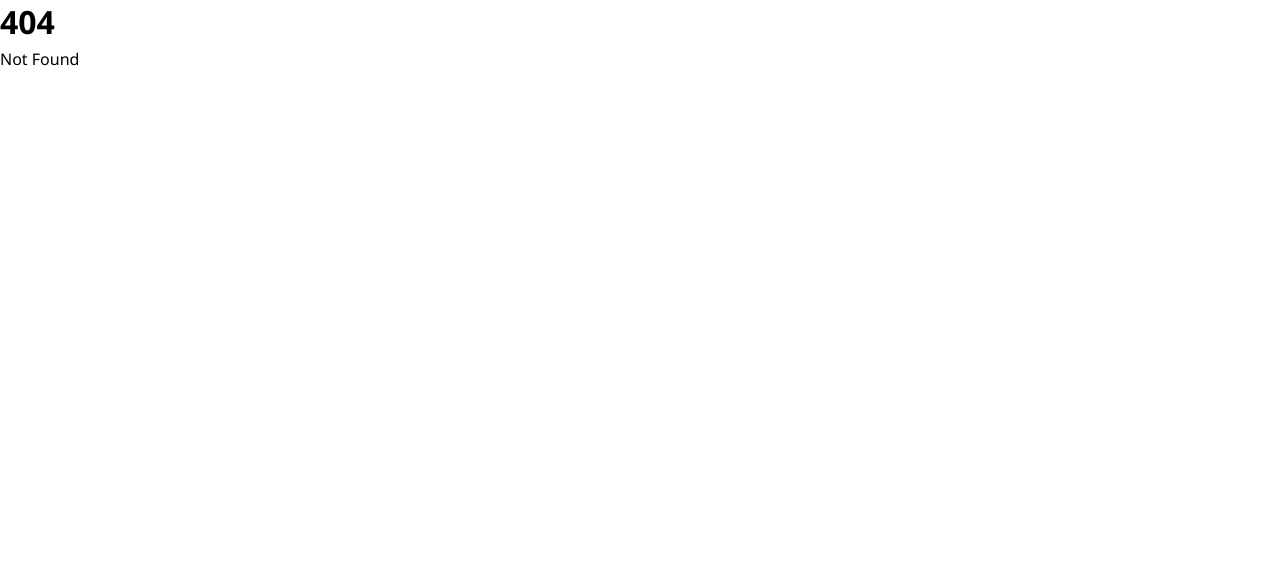
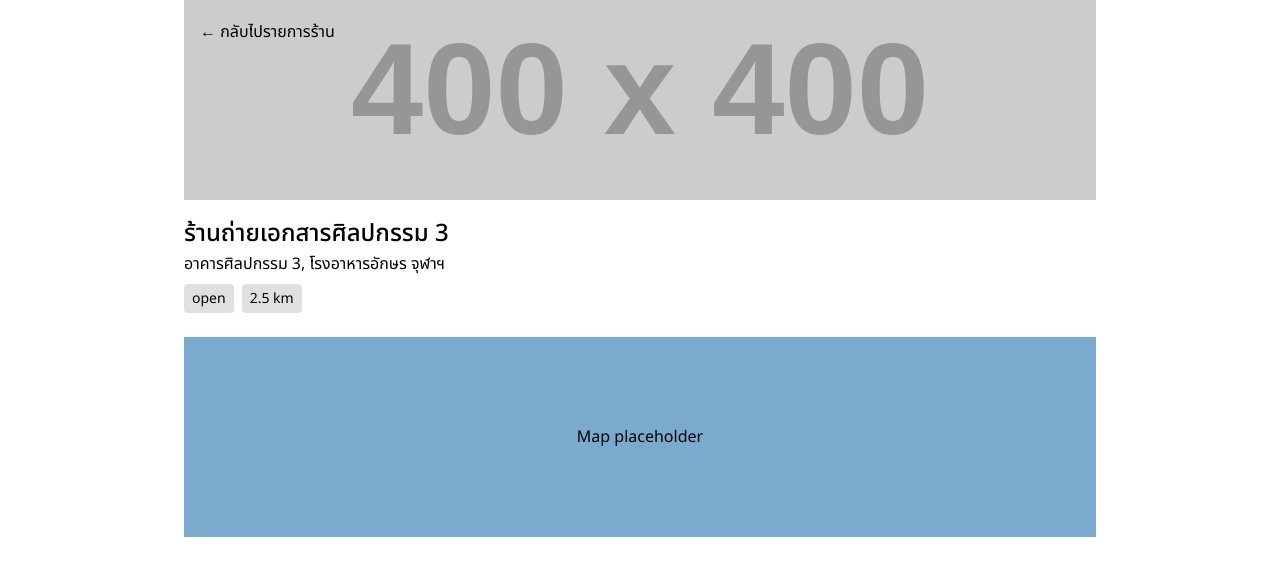
Before and after one commit to PatatoBit/PimDee-web, a SvelteKit app: page /stores/1 in a window 1280 px wide. Before the commit this address had no page. Shown: the top 576 px of the page. Built offline with nearby package versions, Linux system fonts and the light colour scheme; a web font is replaced by a local one.

Commit message:
Basic slug page layout

```diff
--- a/src/components/StorePreview.svelte
+++ b/src/components/StorePreview.svelte
@@ -1,7 +1,10 @@
 <script lang="ts">
-	let { name, location, profile_url, status, distance } = $props();
+	import type { StoreProps } from '$lib/dummy';
+
+	let { id, name, location, profile_url, status, distance }: StoreProps = $props();
 </script>
 
+<a href={`/stores/${id}`} class="store-link">
 	<div class="store-preview">
 		<div class="profile-preview">
 			<img src={profile_url} alt="Profile" class="profile-image" />
@@ -14,6 +17,7 @@
 			<p>{distance} km</p>
 		</div>
 	</div>
+</a>
 
 <style lang="scss">
 	.store-preview {
--- /dev/null
+++ b/src/lib/dummy.ts
@@ -0,0 +1,35 @@
+export interface StoreProps {
+	id: number;
+	name: string;
+	location: string;
+	profile_url: string;
+	status: string;
+	distance: number;
+}
+
+export const stores = [
+	{
+		id: 1,
+		name: 'ร้านถ่ายเอกสารศิลปกรรม 3',
+		location: 'อาคารศิลปกรรม 3, โรงอาหารอักษร จุฬาฯ',
+		profile_url: 'https://placehold.co/400',
+		status: 'open',
+		distance: 2.5
+	},
+	{
+		id: 2,
+		name: 'ร้าน B',
+		location: 'เชียงใหม่',
+		profile_url: 'https://placehold.co/400',
+		status: 'closed',
+		distance: 5.0
+	},
+	{
+		id: 3,
+		name: 'ร้าน C',
+		location: 'ภูเก็ต',
+		profile_url: 'https://placehold.co/400',
+		status: 'open',
+		distance: 1.2
+	}
+];
--- a/src/routes/+page.svelte
+++ b/src/routes/+page.svelte
@@ -1,29 +1,6 @@
 <script lang="ts">
 	import StorePreview from '../components/StorePreview.svelte';
-
-	let stores = [
-		{
-			name: 'ร้านถ่ายเอกสารศิลปกรรม 3',
-			location: 'อาคารศิลปกรรม 3, โรงอาหารอักษร จุฬาฯ',
-			profile_url: 'https://placehold.co/400',
-			status: 'open',
-			distance: 2.5
-		},
-		{
-			name: 'ร้าน B',
-			location: 'เชียงใหม่',
-			profile_url: 'https://placehold.co/400',
-			status: 'closed',
-			distance: 5.0
-		},
-		{
-			name: 'ร้าน C',
-			location: 'ภูเก็ต',
-			profile_url: 'https://placehold.co/400',
-			status: 'open',
-			distance: 1.2
-		}
-	];
+	import { stores } from '../lib/dummy';
 </script>
 
 <div class="page-wrapper">
@@ -34,6 +11,7 @@
 	<div class="stores">
 		{#each stores as store (store.name)}
 			<StorePreview
+				id={store.id}
 				name={store.name}
 				location={store.location}
 				profile_url={store.profile_url}
@@ -45,6 +23,10 @@
 </div>
 
 <style lang="scss">
+	.page-wrapper {
+		padding-top: 1.5rem;
+	}
+
 	.topper {
 		margin-bottom: 1rem;
 	}
--- /dev/null
+++ b/src/routes/stores/[id]/+page.svelte
@@ -0,0 +1,88 @@
+<script lang="ts">
+	let { data } = $props();
+	const store = $derived(data.store);
+</script>
+
+<div class="page-wrapper">
+	<div class="topper">
+		<a href="/" class="back-link">&larr; กลับไปรายการร้าน</a>
+	</div>
+
+	<div class="banner">
+		<img src={store.profile_url} alt="Profile" class="store-profile-image" />
+	</div>
+
+	<h2 class="store-name">{store.name}</h2>
+	<p class="store-location">{store.location}</p>
+
+	<div class="tags">
+		<div class="tag">
+			<p class="store-status">{store.status}</p>
+		</div>
+
+		<div class="tag">
+			<p class="store-distance">{store.distance} km</p>
+		</div>
+	</div>
+
+	<div class="map">
+		<p>Map placeholder</p>
+	</div>
+</div>
+
+<nav>
+	<!-- File dropper -->
+</nav>
+
+<style lang="scss">
+	.page-wrapper {
+		position: relative;
+	}
+
+	.topper {
+		position: absolute;
+		top: 20px;
+		left: 40px;
+	}
+
+	.banner {
+		width: 100%;
+		height: 200px;
+		overflow: hidden;
+		margin-bottom: 1rem;
+	}
+
+	.store-profile-image {
+		width: 100%;
+		height: 100%;
+		object-fit: cover;
+	}
+
+	nav {
+		position: absolute;
+		top: 20px;
+		left: 40px;
+	}
+
+	.tags {
+		display: flex;
+		gap: 0.5rem;
+		margin-top: 0.5rem;
+
+		.tag {
+			background-color: #e0e0e0;
+			padding: 0.25rem 0.5rem;
+			border-radius: 4px;
+			font-size: 0.875rem;
+		}
+	}
+
+	.map {
+		margin-top: 1.5rem;
+		height: 200px;
+		background-color: #7aaace;
+		display: flex;
+		align-items: center;
+		justify-content: center;
+	}
+</style>
--- /dev/null
+++ b/src/routes/stores/[id]/+page.ts
@@ -0,0 +1,18 @@
+import { error } from '@sveltejs/kit';
+import { stores } from '$lib/dummy';
+
+export function load({ params }) {
+	const id = Number(params.id);
+
+	if (!Number.isInteger(id)) {
+		throw error(404, 'Store not found');
+	}
+
+	const store = stores.find((item) => item.id === id);
+
+	if (!store) {
+		throw error(404, 'Store not found');
+	}
+
+	return { store };
+}
--- a/src/styles/global.scss
+++ b/src/styles/global.scss
@@ -37,7 +37,7 @@ body,
 
 .page-wrapper {
 	max-width: 60rem;
-	padding: 1.5rem;
+	padding-inline: 1.5rem;
 	margin-inline: auto;
 }
 
@@ -46,6 +46,11 @@ h2 {
 	font-weight: 500;
 }
 
+a {
+	text-decoration: none;
+	color: inherit;
+}
+
 .grey {
 	color: #767676;
 }
```
Also changed, not shown: eslint.config.js (deleted, +0 -44 lines). Lines whose indentation alone changed are shown as unchanged.
